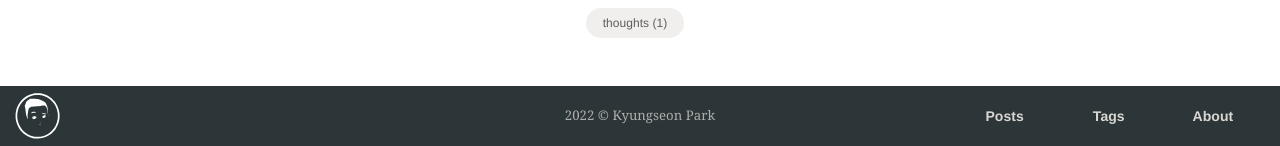
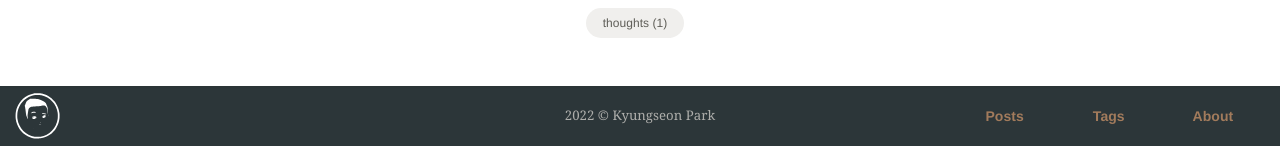
Before and after one commit to kyungseonpark/kyungseonpark.github.io, a Jekyll site: the page built from index.html, in a window 1280 px wide. Shown: the part 991-1137 px from the top of the page. Built offline with Jekyll 4.4.1, drawn with Linux system fonts in a browser that asks for light colours; some web fonts are replaced; the list of posts is cut into pages by our own code.

Commit message:
modify colors

```diff
--- a/assets/css/main.css
+++ b/assets/css/main.css
@@ -16,6 +16,7 @@
   --background:   #ffffff;
   --shadow:       rgba(32,30,30,.3);
   --github:       #333;
+  --footer:       #A27B5C;
   --font1: 'Lora', charter, Georgia, Cambria, 'Times New Roman', Times, serif;/* body text */
   --font2: 'Source Sans Pro', 'Helvetica Neue', Helvetica, Arial, sans-serif; /* headers and titles   */
   --font1-light:      400;
@@ -28,18 +29,19 @@
 
 html[data-theme="dark"]  {
   --accent:       #d14c47;    /* accent     */
-  --accent-dark:  #DBBEA1;    /* accent 2   */
+  --accent-dark:  #A27B5C;    /* accent 2   */
   --main:         #5F8081;    /* main color */
   --main-dim:     #333D47;    /* dimmed version of main color */
-  --text:         #CBCCCD;
+  --text:         #DCD7C9;
   --grey1:        #B1B1AE;
   --grey2:        #959692;
   --grey3:        #7C7E7B;
   --grey4:        #636564;
   --grey5:        #3B3D40;
-  --background:   #2B323B;
+  --background:   #2C3639;
   --shadow:       rgba(0,0,0,.3);
   --github:       #000;
+  --footer:       #A27B5C;
 }
 
 /*! normalize.css v8.0.1 | MIT License | github.com/necolas/normalize.css */
@@ -965,7 +967,7 @@
   justify-content: center;
 }
 .footer-nav a {
-  color: var(--grey4);
+  color: var(--footer);
   text-decoration: none;
   font-size: 14px;
   font-weight: var(--font2-bold);
```
